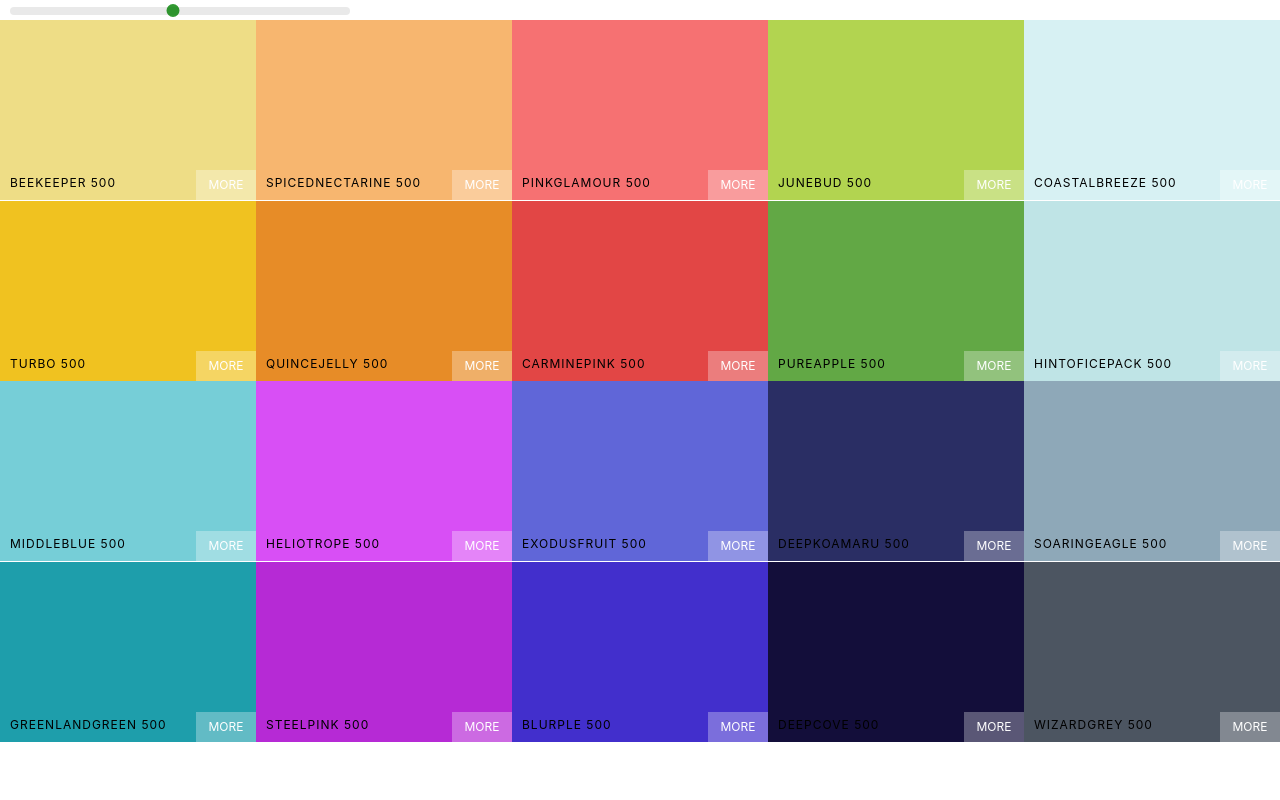
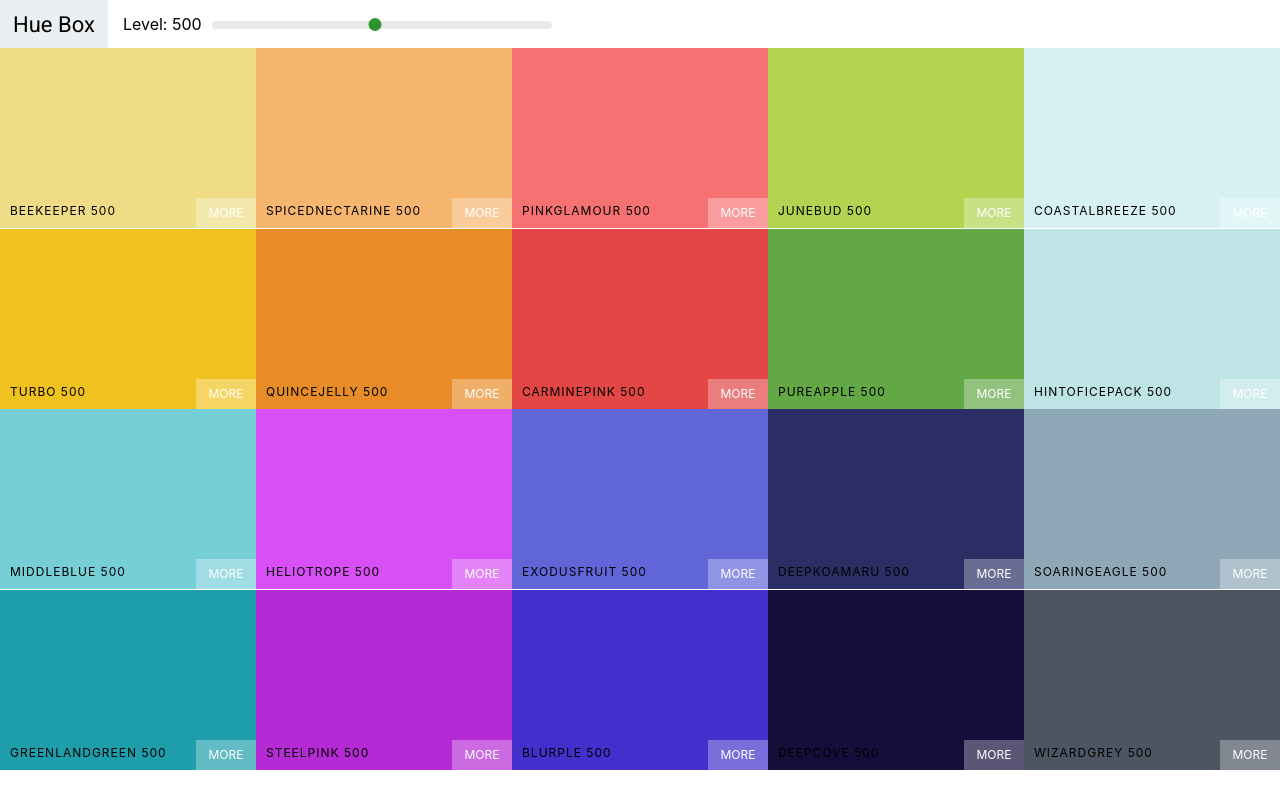
Before and after one commit to Rowee13/hue-box-project, a React (Create React App) app: page / in a window 1280 px wide. Built offline with nearby package versions, Linux system fonts and the light colour scheme.

Commit message:
Add Navbar and Font

```diff
--- a/public/index.html
+++ b/public/index.html
@@ -7,6 +7,12 @@
 		<meta name="theme-color" content="#000000" />
 		<meta name="Hue Box" content="A color toolbox for everyone" />
 		<link rel="apple-touch-icon" href="%PUBLIC_URL%/logo192.png" />
+		<link rel="preconnect" href="https://fonts.googleapis.com" />
+		<link rel="preconnect" href="https://fonts.gstatic.com" crossorigin />
+		<link
+			href="https://fonts.googleapis.com/css2?family=Roboto:wght@100;400;500;700;900&display=swap"
+			rel="stylesheet"
+		/>
 		<!--
       manifest.json provides metadata used when your web app is installed on a
       user's mobile device or desktop. See https://developers.google.com/web/fundamentals/web-app-manifest/
--- a/src/App.js
+++ b/src/App.js
@@ -7,7 +7,6 @@
 
 class App extends Component {
 	render() {
-		console.log(generatePalette(SeedColors[4]));
 		return (
 			<div>
 				<Palette palette={generatePalette(SeedColors[4])} />
--- /dev/null
+++ b/src/components/Navbar.css
@@ -0,0 +1,50 @@
+.Navbar {
+	display: flex;
+	align-items: center;
+	justify-content: flex-start;
+	height: 6vh;
+}
+
+.logo {
+	margin-right: 15px;
+	padding: 0 13px;
+	font-size: 22px;
+	background-color: #eceff1;
+	font-family: Roboto;
+	height: 100%;
+	display: flex;
+	align-items: center;
+}
+
+.logo a {
+	text-decoration: none;
+	color: black;
+}
+
+.slider {
+	width: 340px;
+	margin: 0 10px;
+	display: inline-block;
+}
+
+.rc-slider-track {
+	background-color: transparent;
+}
+
+.rc-slider-rail {
+	height: 8px;
+}
+
+.rc-slider-handle,
+.rc-slider-handle:active,
+.rc-slider-handle:focus,
+.rc-slider-handle:hover {
+	background-color: green;
+	outline: none;
+	border: 2px solid green;
+	box-shadow: none;
+	width: 13px;
+	height: 13px;
+	margin-left: -7px;
+	margin-top: -3px;
+}
--- /dev/null
+++ b/src/components/Navbar.js
@@ -0,0 +1,33 @@
+import { Component } from "react";
+import Slider from "rc-slider";
+import "rc-slider/assets/index.css";
+
+import "./Navbar.css";
+
+class Navbar extends Component {
+	render() {
+		const { level, changeLevel } = this.props;
+
+		return (
+			<header className="Navbar">
+				<div className="logo">
+					<a href="/">Hue Box</a>
+				</div>
+				<div className="slider-container">
+					<span>Level: {level}</span>
+					<div className="slider">
+						<Slider
+							defaultValue={level}
+							min={100}
+							max={900}
+							step={100}
+							onAfterChange={changeLevel}
+						/>
+					</div>
+				</div>
+			</header>
+		);
+	}
+}
+
+export default Navbar;
--- a/src/components/Palette.css
+++ b/src/components/Palette.css
@@ -5,31 +5,3 @@
 .Palette-colors {
 	height: 90%;
 }
-
-.slider {
-	width: 340px;
-	margin: 0 10px;
-	display: inline-block;
-}
-
-.rc-slider-track {
-	background-color: transparent;
-}
-
-.rc-slider-rail {
-	height: 8px;
-}
-
-.rc-slider-handle,
-.rc-slider-handle:active,
-.rc-slider-handle:focus,
-.rc-slider-handle:hover {
-	background-color: green;
-	outline: none;
-	border: 2px solid green;
-	box-shadow: none;
-	width: 13px;
-	height: 13px;
-	margin-left: -7px;
-	margin-top: -3px;
-}
--- a/src/components/Palette.js
+++ b/src/components/Palette.js
@@ -1,7 +1,6 @@
 import { Component } from "react";
-import Slider from "rc-slider";
-import "rc-slider/assets/index.css";
 
+import Navbar from "./Navbar";
 import ColorBox from "./ColorBox";
 import "./Palette.css";
 
@@ -27,15 +26,7 @@
 
 		return (
 			<div className="Palette">
-				<div className="slider">
-					<Slider
-						defaultValue={level}
-						min={100}
-						max={900}
-						step={100}
-						onAfterChange={this.changeLevel}
-					/>
-				</div>
+				<Navbar level={level} changeLevel={this.changeLevel} />
 				{/* NavBar goes here */}
 				<div className="Palette-colors">{colorBoxes}</div>
 			</div>
```
